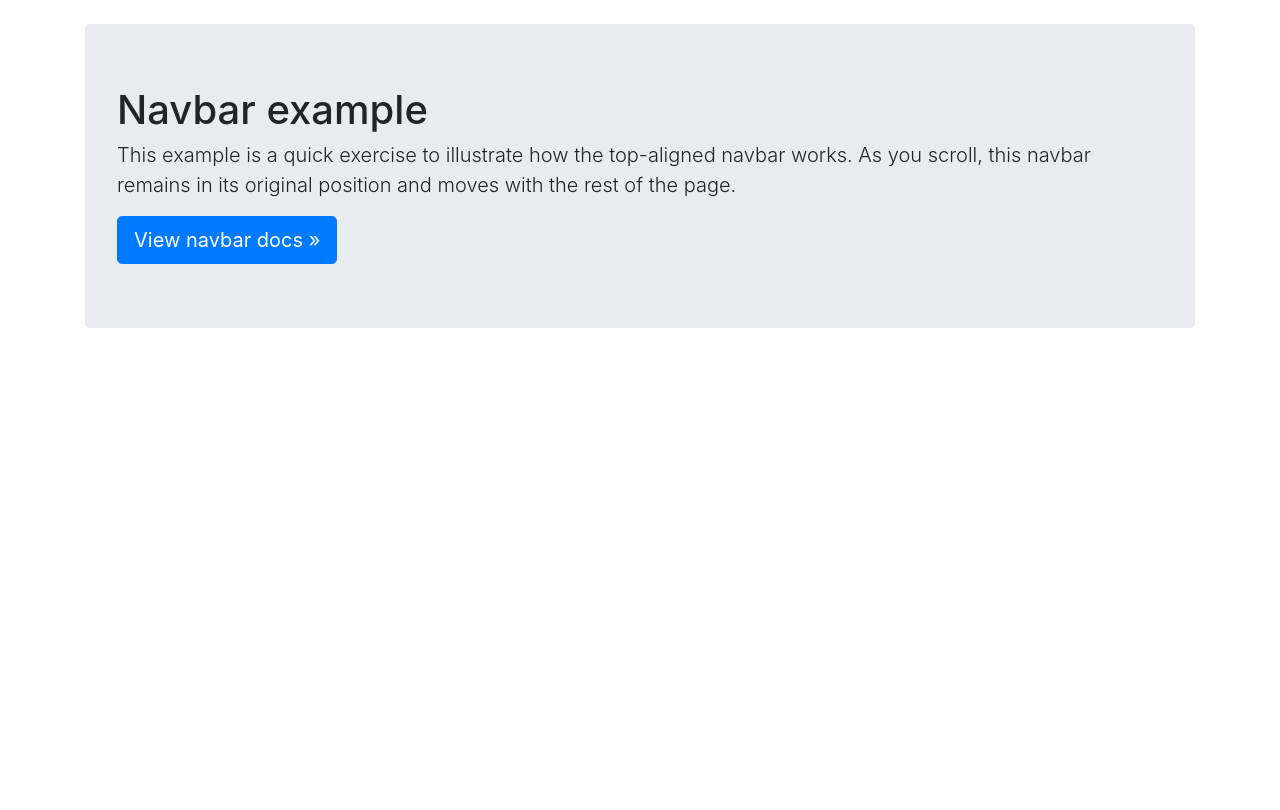
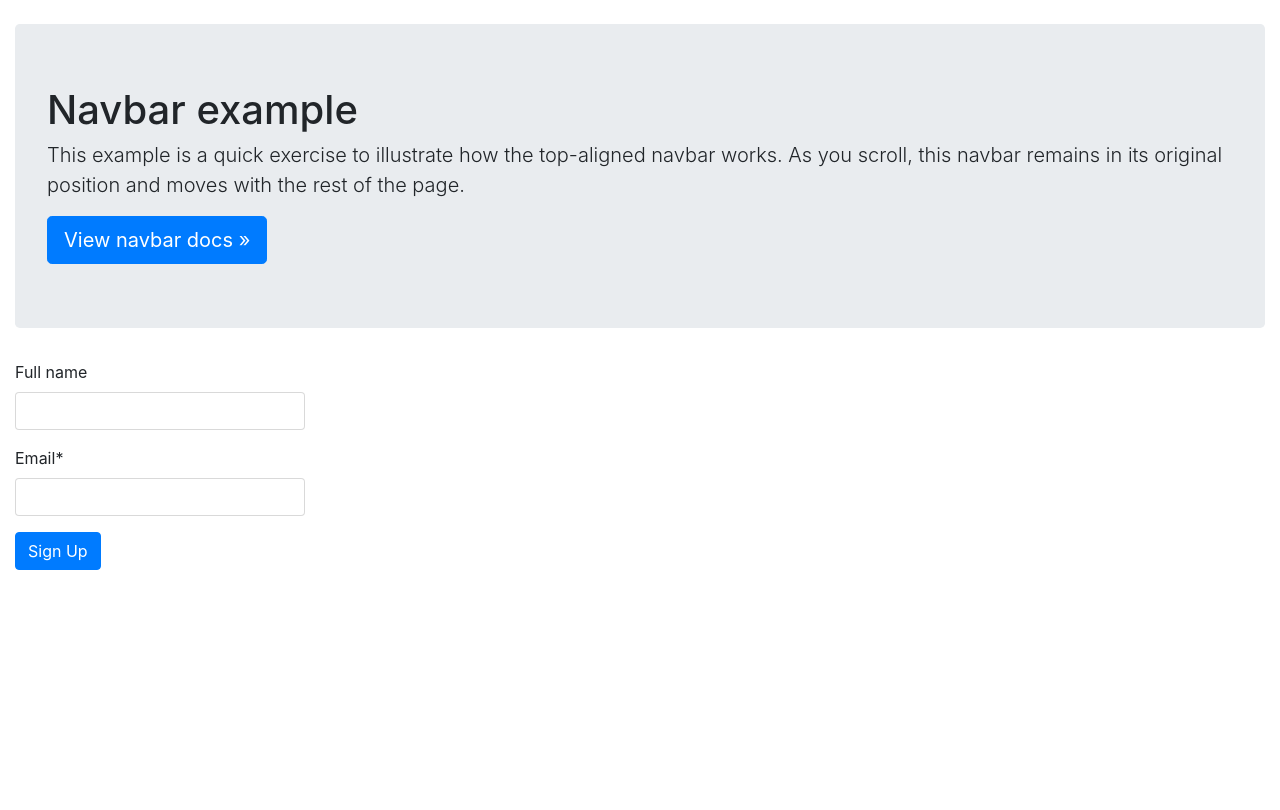
Before and after one commit to pivarnikjan/try_django_1.8, a Django app: page / in a window 1280 px wide. Shown: the part 56-866 px from the top of the page. Run offline with Django 3.2, Linux system fonts and the light colour scheme; some libraries are stand-ins or nearby versions.

Commit message:
[ADD] added template inheritance

```diff
--- /dev/null
+++ b/requirements.txt
@@ -0,0 +1,2 @@
+Django==1.8
+django-crispy-forms==1.7.0
--- a/trydjango18/newsletter/views.py
+++ b/trydjango18/newsletter/views.py
@@ -19,13 +19,12 @@ def home(request):
         full_name = form.cleaned_data.get('full_name')
 
         if not full_name:
-            instance.full_name = "Justin Bieber"
+            instance.full_name = "Anonymous"
         instance.save()
         context = {
             "title": "Thank you"
         }
-
-    return render(request, "base.html", context)
+    return render(request, "home.html", context)
 
 
 def contact(request):
--- a/trydjango18/templates/base.html
+++ b/trydjango18/templates/base.html
@@ -20,39 +20,11 @@
 </head>
 
 <body>
+{% include 'navbar.html' %}
 
-<nav class="navbar navbar-expand-md navbar-dark bg-dark mb-4">
-    <a class="navbar-brand" href="#">Top navbar</a>
-    <button class="navbar-toggler" type="button" data-toggle="collapse" data-target="#navbarCollapse"
-            aria-controls="navbarCollapse" aria-expanded="false" aria-label="Toggle navigation">
-        <span class="navbar-toggler-icon"></span>
-    </button>
-    <div class="collapse navbar-collapse" id="navbarCollapse">
-        <ul class="navbar-nav mr-auto">
-            <li class="nav-item active">
-                <a class="nav-link" href="#">Home <span class="sr-only">(current)</span></a>
-            </li>
-            <li class="nav-item">
-                <a class="nav-link" href="#">Link</a>
-            </li>
-            <li class="nav-item">
-                <a class="nav-link disabled" href="#">Disabled</a>
-            </li>
-        </ul>
-        <form class="form-inline mt-2 mt-md-0">
-            <input class="form-control mr-sm-2" type="text" placeholder="Search" aria-label="Search">
-            <button class="btn btn-outline-success my-2 my-sm-0" type="submit">Search</button>
-        </form>
-    </div>
-</nav>
-
-<div class="container">
-    <div class="jumbotron">
-        <h1>Navbar example</h1>
-        <p class="lead">This example is a quick exercise to illustrate how the top-aligned navbar works. As you scroll,
-            this navbar remains in its original position and moves with the rest of the page.</p>
-        <a class="btn btn-lg btn-primary" href="../../components/navbar/" role="button">View navbar docs &raquo;</a>
-    </div>
+<div class="container-fluid">
+    {% block content %}
+    {% endblock %}
 </div>
 
 
--- a/trydjango18/templates/forms.html
+++ b/trydjango18/templates/forms.html
@@ -1,6 +1,7 @@
 {{ title }}
+
 <form method="POST" action="">
     {% csrf_token %}
-    {{ form.as_p }}
+    {{ form|crispy }}
     <input type="submit" value="Submit">
 </form>
--- a/trydjango18/templates/home.html
+++ b/trydjango18/templates/home.html
@@ -1,11 +1,24 @@
-<h1>{{ title }}</h1>
+{% extends 'base.html' %}
+{% load crispy_forms_tags %}
 
-{{ user }}
+{% block content %}
 
-{{ request.user }}
+<div class="jumbotron">
+    <h1>Navbar example</h1>
+    <p class="lead">This example is a quick exercise to illustrate how the top-aligned navbar works. As you scroll,
+        this navbar remains in its original position and moves with the rest of the page.</p>
+    <a class="btn btn-lg btn-primary" href="../../components/navbar/" role="button">View navbar docs &raquo;</a>
+</div>
 
-<form method="POST" action="">
-    {% csrf_token %}
-    {{ form.as_p }}
-    <input type="submit" value="Sing Up">
-</form>
+<div class="row">
+    <div class="col-sm-6 col-md-3">
+        <form method="POST" action="">
+            {% csrf_token %}
+            {{ form|crispy }}
+            <input class="btn btn-primary" type="submit" value="Sign Up">
+        </form>
+
+    </div>
+</div>
+
+{% endblock %}
--- /dev/null
+++ b/trydjango18/templates/navbar.html
@@ -0,0 +1,24 @@
+<nav class="navbar navbar-expand-md navbar-dark bg-dark mb-4">
+    <a class="navbar-brand" href="#">Top navbar</a>
+    <button class="navbar-toggler" type="button" data-toggle="collapse" data-target="#navbarCollapse"
+            aria-controls="navbarCollapse" aria-expanded="false" aria-label="Toggle navigation">
+        <span class="navbar-toggler-icon"></span>
+    </button>
+    <div class="collapse navbar-collapse" id="navbarCollapse">
+        <ul class="navbar-nav mr-auto">
+            <li class="nav-item active">
+                <a class="nav-link" href="#">Home <span class="sr-only">(current)</span></a>
+            </li>
+            <li class="nav-item">
+                <a class="nav-link" href="#">Link</a>
+            </li>
+            <li class="nav-item">
+                <a class="nav-link disabled" href="#">Disabled</a>
+            </li>
+        </ul>
+        <form class="form-inline mt-2 mt-md-0">
+            <input class="form-control mr-sm-2" type="text" placeholder="Search" aria-label="Search">
+            <button class="btn btn-outline-success my-2 my-sm-0" type="submit">Search</button>
+        </form>
+    </div>
+</nav>
```
Also changed, not shown: trydjango18/trydjango18/settings.py (+7 -0 lines).
